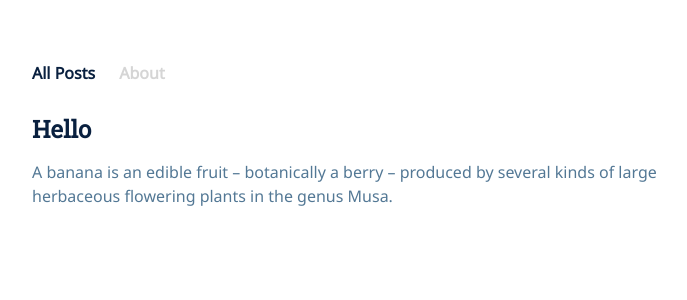
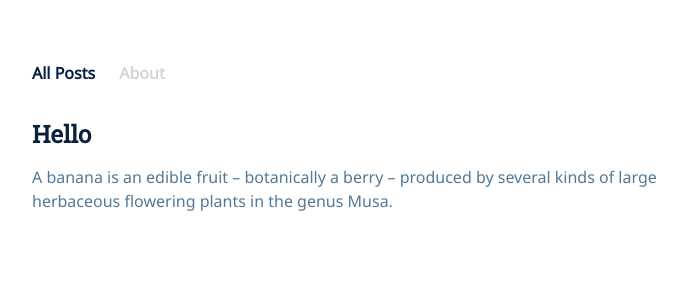
Before and after one commit to xfltrt/xfltrt.github.io, a Jekyll site: the page built from index.html, in a window 1280 px wide. Shown: the top 300 px of the page, without its empty margins (258-945 px from the left). Built offline with Jekyll 4.4.1, drawn with Linux system fonts in a browser that asks for light colours.

Commit message:
Update main.scss

```diff
--- a/_sass/main.scss
+++ b/_sass/main.scss
@@ -31,7 +31,7 @@ p {
 }
 
 nav {
-  margin-bottom: 34px;
+  margin-bottom: 39px;
 }
 
 nav a {
@@ -56,6 +56,6 @@ a {
   text-decoration: none;
 }
 
-posts a:hover {
+#posts a:hover {
   text-decoration: underline;
 }
```
